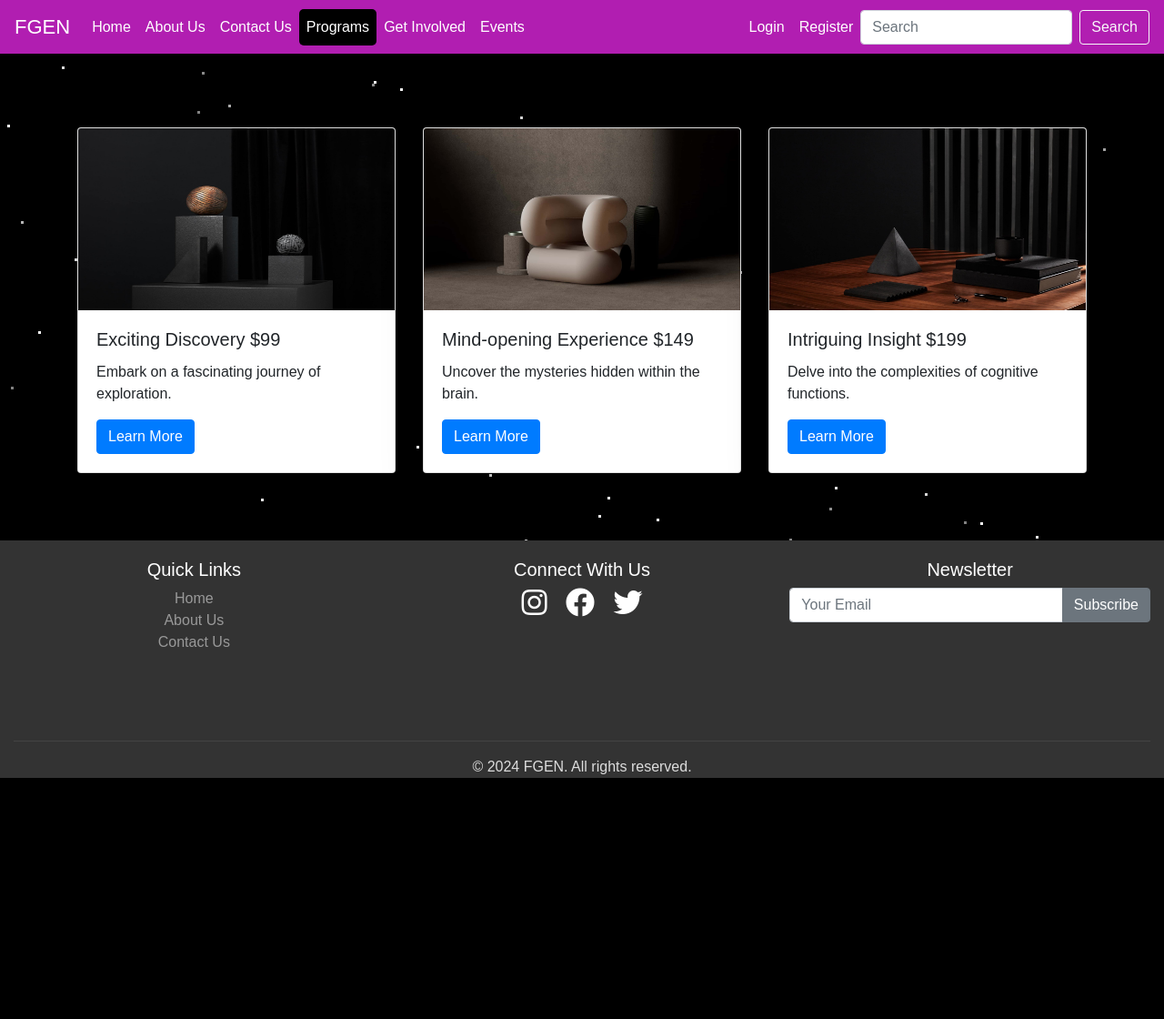
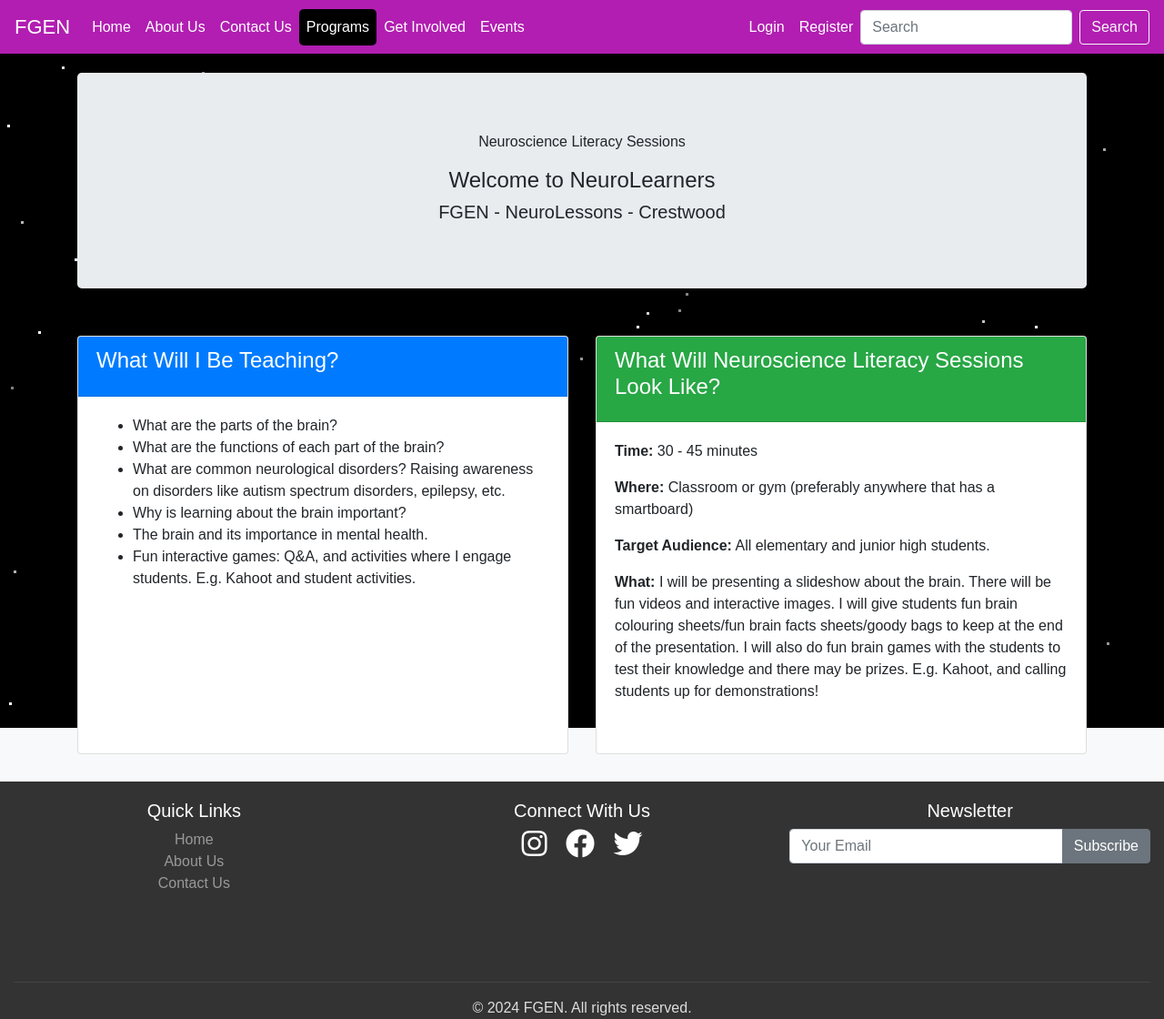
Before and after one commit to bhavinnirmal29/Fgen_New, a Django app: page /programs/ in a window 1280 px wide. Shown: the whole page at 91% size. Before the commit the page ends 855 px from the top, so only its background shows below. Run offline with Django 4.2, Linux system fonts and the light colour scheme; data comes from the database, SQL or seed files in the repository; some libraries are stand-ins or nearby versions.

Commit message:
Programs page updated

```diff
--- a/new_App/static/assets/css/style.css
+++ b/new_App/static/assets/css/style.css
@@ -311,3 +311,25 @@ a {
   .impact-card{
     margin-top:20px;
   }
+
+  .partnerships-section {
+    background-color: #343a40;
+    padding: 50px 0;
+}
+.partnerships-section h2, .partnerships-section p, .partnerships-section li {
+    color: white;
+}
+.benefits-list {
+    padding-left: 20px;
+}
+.benefit-item {
+    background: #0d7ef0;
+    margin-bottom: 10px;
+    padding: 15px;
+    color:white;
+    border-radius: 5px;
+    transition: background 0.3s ease;
+}
+.benefit-item:hover {
+    background: #a81fda;
+}
--- a/new_App/templates/programs.html
+++ b/new_App/templates/programs.html
@@ -3,21 +3,48 @@
 {% block title %}Programs {% endblock %}
 
 {% block content %}
-    <div class="container" style="margin-top:80px;">
-        <div class="row justify-content-center">
-            {% for program in programs %}
-            <div class="col-md-4 col-sm-12">
-                <div class="card card-custom program-card shadow-lg">
-                    <img src="/static/assets/images/{{program.p_imagename}}.jpeg" height=200 width=100 class="card-img-top" alt="Card Image">
+    <div class="container" style="margin-top:20px;">
+        <div class="row">
+            <div class="col-sm-12 col-md-12 col-lg-12">
+                <div class="jumbotron jumbotron-custom text-center">
+                    <p class="display-5">Neuroscience Literacy Sessions</p>
+                    <h4>Welcome to NeuroLearners</h4>
+                    <h5>FGEN - NeuroLessons - Crestwood</h5>
+                </div>
+            </div>
+        </div>
+
+        <div class="row">
+            <div class="col-md-6 col-sm-12 col-lg-6">
+                <div class="card h-100" style="margin-top:20px;">
+                    <div class="card-header bg-primary text-white">
+                        <h4 class="card-title">What Will I Be Teaching?</h4>
+                    </div>
                     <div class="card-body">
-                        <h5 class="card-title">{{program.p_name}} <span>${{program.p_price}}</span></h5>
-                        <p class="card-text">{{program.p_description}}</p>
-                        <a href="#" class="btn btn-primary">Learn More</a>
+                        <ul>
+                            <li>What are the parts of the brain?</li>
+                            <li>What are the functions of each part of the brain?</li>
+                            <li>What are common neurological disorders? Raising awareness on disorders like autism spectrum disorders, epilepsy, etc.</li>
+                            <li>Why is learning about the brain important?</li>
+                            <li>The brain and its importance in mental health.</li>
+                            <li>Fun interactive games: Q&A, and activities where I engage students. E.g. Kahoot and student activities.</li>
+                        </ul>
                     </div>
                 </div>
-                &nbsp;
             </div>
-            {% endfor %}
+            <div class="col-md-6 col-sm-12 col-lg-6">
+                <div class="card h-100" style="margin-top:20px;">
+                    <div class="card-header bg-success text-white">
+                        <h4 class="card-title">What Will Neuroscience Literacy Sessions Look Like?</h4>
+                    </div>
+                    <div class="card-body">
+                        <p><strong>Time:</strong> 30 - 45 minutes</p>
+                        <p><strong>Where:</strong> Classroom or gym (preferably anywhere that has a smartboard)</p>
+                        <p><strong>Target Audience:</strong> All elementary and junior high students.</p>
+                        <p><strong>What:</strong> I will be presenting a slideshow about the brain. There will be fun videos and interactive images. I will give students fun brain colouring sheets/fun brain facts sheets/goody bags to keep at the end of the presentation. I will also do fun brain games with the students to test their knowledge and there may be prizes. E.g. Kahoot, and calling students up for demonstrations!</p>
+                    </div>
+                </div>
+            </div>
         </div>
     </div>
 {% endblock %}
```
Also changed, not shown: new_App/templates/getinvolved.html (+10 -11 lines).
